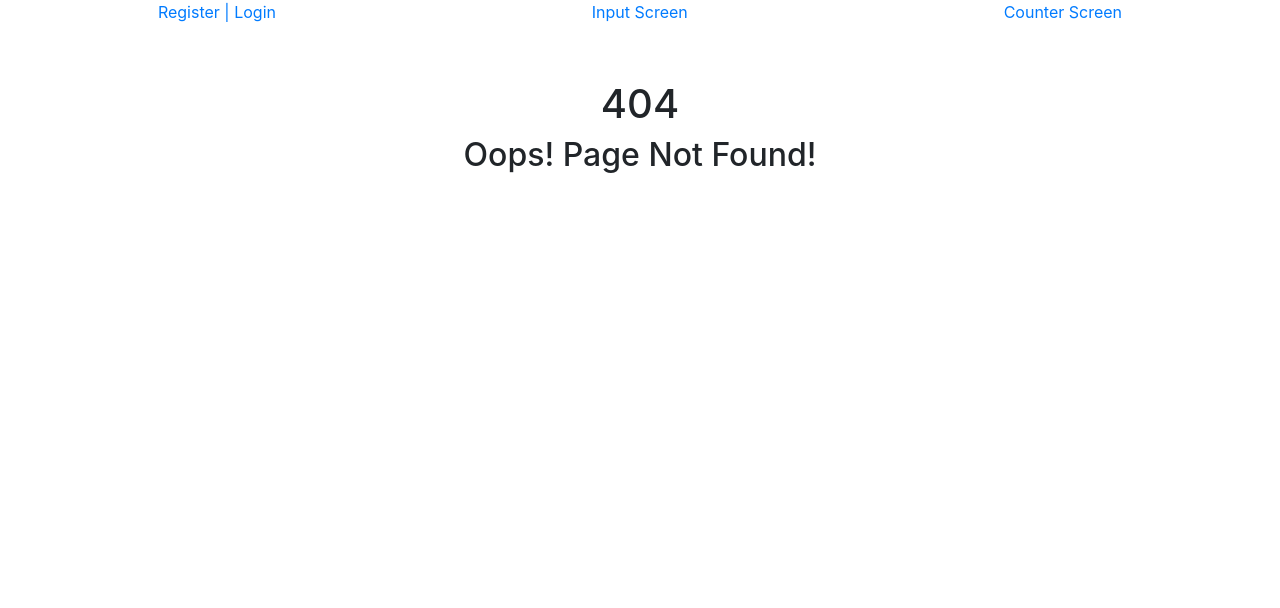
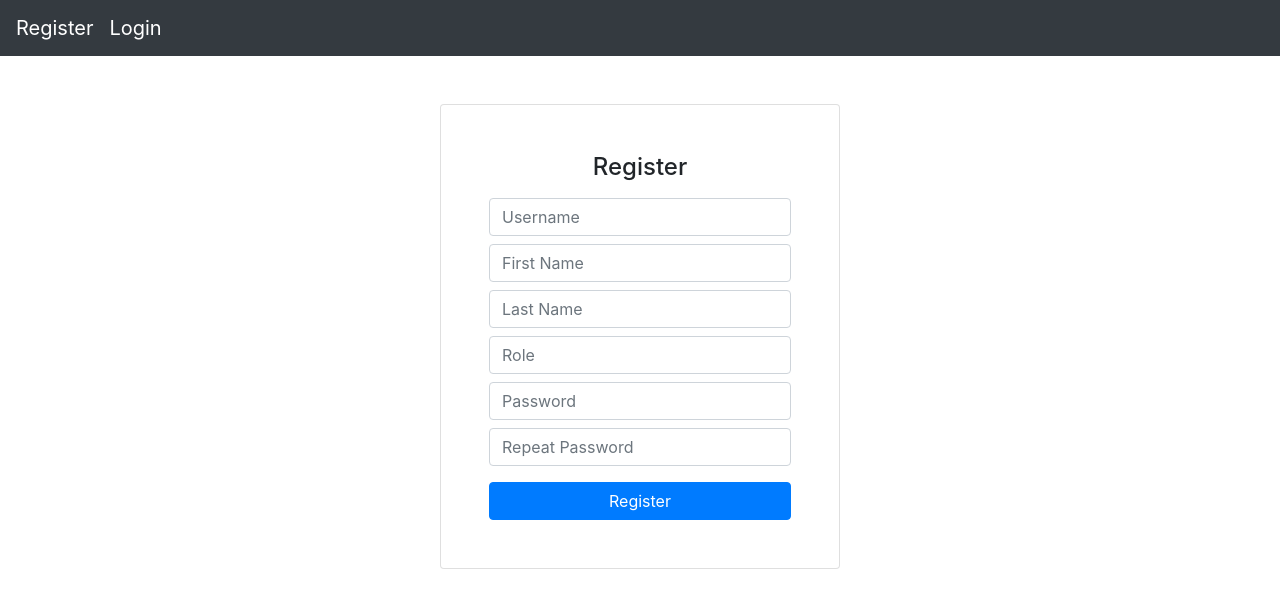
Before and after one commit to igaalicya/CIMB-react, a React (Create React App) app: page /register in a window 1280 px wide. Before the commit this address had no page. Shown: the top 608 px of the page. Built offline with nearby package versions, Linux system fonts and the light colour scheme.

Commit message:
weekend task

```diff
--- a/json-server/db.json
+++ b/json-server/db.json
@@ -22,6 +22,20 @@
       "role": "admin",
       "fullName": "Bill Gates",
       "id": 3
+    },
+    {
+      "username": "iga",
+      "password": "123",
+      "role": "user",
+      "fullName": "iga cantik",
+      "id": 4
+    },
+    {
+      "username": "ica",
+      "password": "123",
+      "role": "admin",
+      "fullName": "ica caaa",
+      "id": 5
     }
   ]
 }
--- a/src/App.jsx
+++ b/src/App.jsx
@@ -19,6 +19,10 @@ import HomeScreen from "./views/screens/HomeScreen";
 import PageNotFound from "./views/screens/PageNotFound";
 import Navbar from "./views/components/Navbar";
 import ProfileScreen from "./views/screens/ProfileScreen";
+import RegisterScreen from "./views/screens/RegisterScreen";
+import LoginScreen from "./views/screens/LoginScreen";
+import ProfileUser from "./views/screens/profileUser";
+
 function App() {
   let arrBooks = [
     {
@@ -89,6 +93,9 @@ function App() {
         <Route exact path="/counter" component={CounterScreen} />
         <Route exact path="/input" component={InputScreen} />
         <Route exact path="/auth" component={AuthScreen} />
+        <Route exact path="/register" component={RegisterScreen} />
+        <Route exact path="/login" component={LoginScreen} />
+        <Route exact path="/profileUser/:username" component={ProfileUser} />
         {/* setelah : adalah parameter yang bebas diisi apa aja */}
         <Route exact path="/profile/:username" component={ProfileScreen} />
         {/* <Route path="/lifecycle" component={LifecycleScreen} /> */}
--- a/src/views/components/Navbar.jsx
+++ b/src/views/components/Navbar.jsx
@@ -1,19 +1,20 @@
-import React from 'react'
-import {Link} from 'react-router-dom'
+import React from "react";
+import { Link } from "react-router-dom";
 
 class Navbar extends React.Component {
-    render () {
-        return (
-            <div
-                className="d-flex justify-content-around"
-                style={{height: "80px"}}
-            >
-                <Link to='/auth'>Register | Login</Link>
-                <Link to='/input'>Input Screen</Link>
-                <Link to='/counter'>Counter Screen</Link>
-            </div>
-        )
-    }
+  render() {
+    return (
+      <div className="navbar navbar-expand bg-dark mb-5">
+        <Link to="/register" className="navbar-brand text-white">
+          Register
+        </Link>
+        <Link to="/login" className="navbar-brand text-white">
+          Login
+        </Link>
+        {/* <Link to="/counter">Counter Screen</Link> */}
+      </div>
+    );
+  }
 }
 
-export default Navbar
+export default Navbar;
--- a/src/views/screens/HomeScreen.jsx
+++ b/src/views/screens/HomeScreen.jsx
@@ -1,14 +1,17 @@
-import React from 'react'
+import React from "react";
 
 class HomeScreen extends React.Component {
-
-    render() {
-        return (
-            <div className="text-center">
-                <h1>Welcome to Home Screen!</h1>
-            </div>
-        )
-    }
+  render() {
+    return (
+      <div className="text-center">
+        {/* <h1>Welcome to Home Screen!</h1> */}
+        <h1>Selamat Datang di XYZZZZ</h1>
+        <br />
+        <h5>Klik Register jika belum memiliki akun</h5>
+        <h5>Klik Login jika sudah memiliki akun</h5>
+      </div>
+    );
+  }
 }
 
-export default HomeScreen
+export default HomeScreen;
--- /dev/null
+++ b/src/views/screens/LoginScreen.jsx
@@ -0,0 +1,98 @@
+import React from "react";
+import { Link, Redirect } from "react-router-dom";
+import Axios from "axios";
+import { API_URL } from "../../constant/API";
+
+class LoginScreen extends React.Component {
+  state = {
+    username: "",
+    fullname: "",
+    password: "",
+    repPassword: "",
+    role: "",
+    isLoggedIn: false,
+    users: [],
+    loginUsername: "",
+    loginPassword: "",
+    currentUsername: ""
+  };
+
+  inputHandler = (e, field) => {
+    this.setState({ [field]: e.target.value });
+  };
+
+  loginHandler = () => {
+    const { loginUsername, loginPassword, users } = this.state;
+
+    Axios.get(`${API_URL}/users`, {
+      params: {
+        username: loginUsername,
+        password: loginPassword
+      }
+    })
+      .then(res => {
+        for (let i = 0; i < res.data.length; i++) {
+          if (
+            res.data[i].username == loginUsername &&
+            res.data[i].password == loginPassword
+          ) {
+            this.setState({
+              isLoggedIn: true,
+              currentUsername: res.data[i].username,
+              loginUsername: "",
+              loginPassword: ""
+            });
+          }
+        }
+      })
+      .catch(err => {
+        alert("User tidak ada atau password salah");
+      });
+  };
+
+  render() {
+    const {
+      isLoggedIn,
+      currentUsername,
+      loginPassword,
+      loginUsername
+    } = this.state;
+
+    if (!isLoggedIn) {
+      return (
+        <div>
+          {/* <h1>Auth Screen</h1> */}
+          <center className="container">
+            <div className="card p-5" style={{ width: "400px" }}>
+              <h4>Login</h4>
+              <input
+                value={loginUsername}
+                className="form-control mt-2"
+                type="text"
+                placeholder="Username"
+                onChange={e => this.inputHandler(e, "loginUsername")}
+              />
+              <input
+                value={loginPassword}
+                className="form-control mt-2"
+                type="text"
+                placeholder="Password"
+                onChange={e => this.inputHandler(e, "loginPassword")}
+              />
+              <input
+                type="button"
+                value="Login"
+                className="btn btn-primary mt-3"
+                onClick={this.loginHandler}
+              />
+            </div>
+          </center>
+        </div>
+      );
+    } else {
+      return <Redirect to={`/profileUser/${currentUsername}`} />;
+    }
+  }
+}
+
+export default LoginScreen;
--- /dev/null
+++ b/src/views/screens/RegisterScreen.jsx
@@ -0,0 +1,141 @@
+import React from "react";
+import { Link, Redirect } from "react-router-dom";
+import Axios from "axios";
+import { API_URL } from "../../constant/API";
+
+class RegisterScreen extends React.Component {
+  state = {
+    username: "",
+    firstName: "",
+    lastName: "",
+    fullName: "",
+    password: "",
+    repPassword: "",
+    role: ""
+  };
+
+  inputHandler = (e, field) => {
+    this.setState({ [field]: e.target.value });
+  };
+
+  registerHandler = () => {
+    const {
+      repPassword,
+      password,
+      username,
+      firstName,
+      lastName,
+      role
+    } = this.state;
+    Axios.get(`${API_URL}/users`, {
+      params: {
+        username: username
+      }
+    })
+      .then(res => {
+        if (res.data.length == 0) {
+          if (password == repPassword) {
+            Axios.post(`${API_URL}/users`, {
+              username: username,
+              password: password,
+              role: role,
+              fullName: firstName + " " + lastName
+            })
+              .then(res => {
+                alert("Registrasi akun berhasil");
+                this.setState({
+                  username: "",
+                  password: "",
+                  repPassword: "",
+                  role: "",
+                  firstName: "",
+                  lastName: ""
+                });
+              })
+              .catch(err => {
+                alert("Password yang dimasukkan tidak sama");
+              });
+          } else {
+            alert("Password yang dimasukkan tidak sama");
+          }
+        } else {
+          alert(`username ${username} telah digunakan`);
+        }
+      })
+      .catch(err => {
+        alert(`username ${username} telah digunakan`);
+      });
+  };
+
+  render() {
+    const {
+      username,
+      password,
+      repPassword,
+      firstName,
+      lastName,
+      role
+    } = this.state;
+
+    return (
+      <div>
+        {/* <h1>Register Screen</h1> */}
+        <center className="container">
+          <div className="card p-5" style={{ width: "400px" }}>
+            <h4>Register</h4>
+            <input
+              value={username}
+              className="form-control mt-2"
+              type="text"
+              placeholder="Username"
+              onChange={e => this.inputHandler(e, "username")}
+            />
+            <input
+              value={firstName}
+              className="form-control mt-2"
+              type="text"
+              placeholder="First Name"
+              onChange={e => this.inputHandler(e, "firstName")}
+            />
+            <input
+              value={lastName}
+              className="form-control mt-2"
+              type="text"
+              placeholder="Last Name"
+              onChange={e => this.inputHandler(e, "lastName")}
+            />
+            <input
+              value={role}
+              className="form-control mt-2"
+              type="text"
+              placeholder="Role"
+              onChange={e => this.inputHandler(e, "role")}
+            />
+            <input
+              value={password}
+              className="form-control mt-2"
+              type="text"
+              placeholder="Password"
+              onChange={e => this.inputHandler(e, "password")}
+            />
+            <input
+              value={repPassword}
+              className="form-control mt-2"
+              type="text"
+              placeholder="Repeat Password"
+              onChange={e => this.inputHandler(e, "repPassword")}
+            />
+            <input
+              type="button"
+              value="Register"
+              className="btn btn-primary mt-3"
+              onClick={this.registerHandler}
+            />
+          </div>
+        </center>
+      </div>
+    );
+  }
+}
+
+export default RegisterScreen;
--- /dev/null
+++ b/src/views/screens/profileUser.jsx
@@ -0,0 +1,49 @@
+import React from "react";
+import Axios from "axios";
+import { API_URL } from "../../constant/API";
+
+class ProfileUser extends React.Component {
+  state = {
+    userList: []
+  };
+
+  componentDidMount() {
+    Axios.get(`${API_URL}/users`, {
+      params: {
+        username: this.props.match.params.username
+      }
+    })
+      .then(res => {
+        this.setState({ userList: res.data[0] });
+      })
+      .catch(err => {
+        alert("user tidak tersedia");
+      });
+  }
+
+  render() {
+    const { userList } = this.state;
+    return (
+      <>
+        <div className="container p-2">
+          <h1 className="font-weight-bolder">
+            Welcome,{" "}
+            <span className="text-primary">
+              {this.props.match.params.username}
+            </span>
+          </h1>
+          <h4>This is your Data</h4>
+        </div>
+        <br />
+        <div className="container">
+          <p>ID : {userList.id} </p>
+          <p>Username : {userList.username}</p>
+          <p>Full Name : {userList.fullName}</p>
+          <p>Role : {userList.role}</p>
+        </div>
+      </>
+    );
+  }
+}
+
+export default ProfileUser;
```
